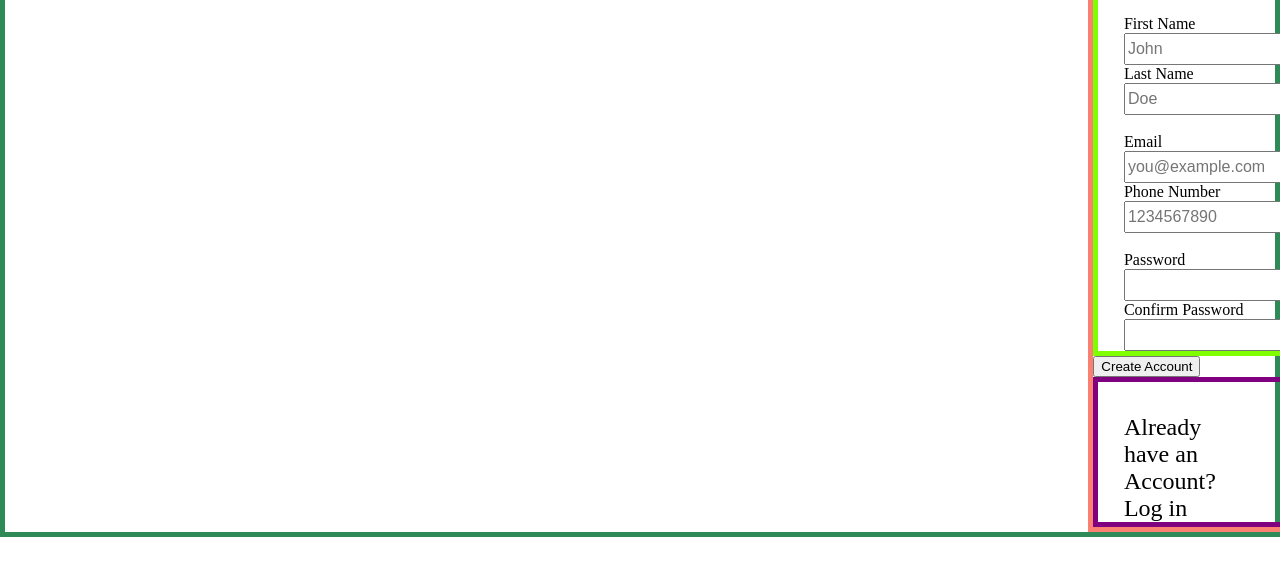
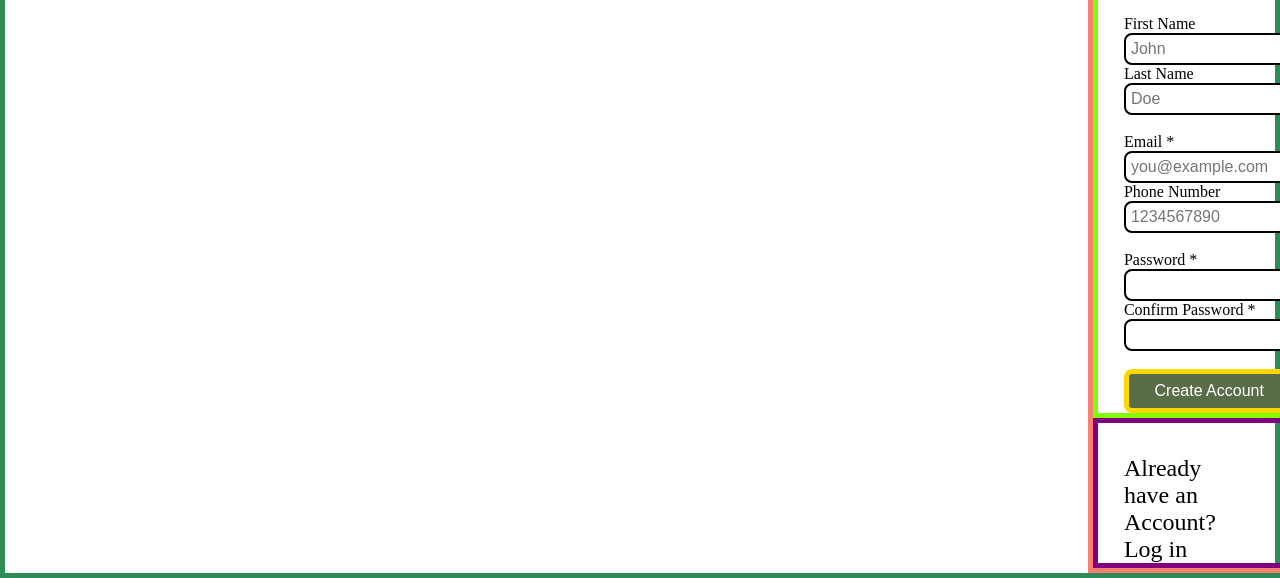
Before and after one commit to Michel5925/Sign-upForm, a plain HTML site: page index.html in a window 1280 px wide. Shown: the part 840-1418 px from the top of the page. Before the commit the page ends 1377 px from the top, so only its background shows below. Drawn offline with Linux system fonts and the light colour scheme.

Commit message:
Added form validations to required field and styled button

```diff
--- a/index.html
+++ b/index.html
@@ -38,8 +38,8 @@
                     <br><br>
 
                     <div class="field">
-                        <label for="userEmail">Email</label>
-                        <input type="email" name="email" id="userEmail" placeholder="you@example.com">
+                        <label for="userEmail">Email *</label>
+                        <input type="email" name="email" id="userEmail" placeholder="you@example.com" required>
                     </div>
 
                     <div class="field">
@@ -50,17 +50,19 @@
                     <br><br>
 
                     <div class="field">
-                        <label for="password">Password</label>
-                        <input type="password" name="password" id="password">
+                        <label for="password">Password *</label>
+                        <input type="password" name="password" id="password" required>
                     </div>
 
                     <div class="field">
-                        <label for="confirmPassword">Confirm Password</label>
-                        <input type="password" name="confirmPassword" id="confirmPassword">
+                        <label for="confirmPassword">Confirm Password *</label>
+                        <input type="password" name="confirmPassword" id="confirmPassword" required>
                     </div>
+
+                    <br><br>
+
+                    <button type="submit">Create Account</button>
                 </form>
-
-                <button type="submit">Create Account</button>
 
                 <p>Already have an Account? Log in</p>
 
--- a/style.css
+++ b/style.css
@@ -91,3 +91,30 @@ label {
     height: 4vh;
     font-size: 2vh;
 }
+
+button {
+    position: relative;
+    border: 5px solid gold;
+    border-radius: 1vh;
+    color: white;
+    font-size: 2vh;
+    background-color: #596D48;
+    left: 2vw;
+    padding-left: 2vw;
+    padding-right: 2vw;
+    padding-top: 1vh;
+    padding-bottom: 1vh;
+}
+input {
+    border: 2px solid black;
+    padding: 5px;
+    border-radius: 1vh;
+}
+
+input:user-invalid {
+    border-color: red;
+}
+
+input:user-valid {
+    border-color: green;
+}
```
